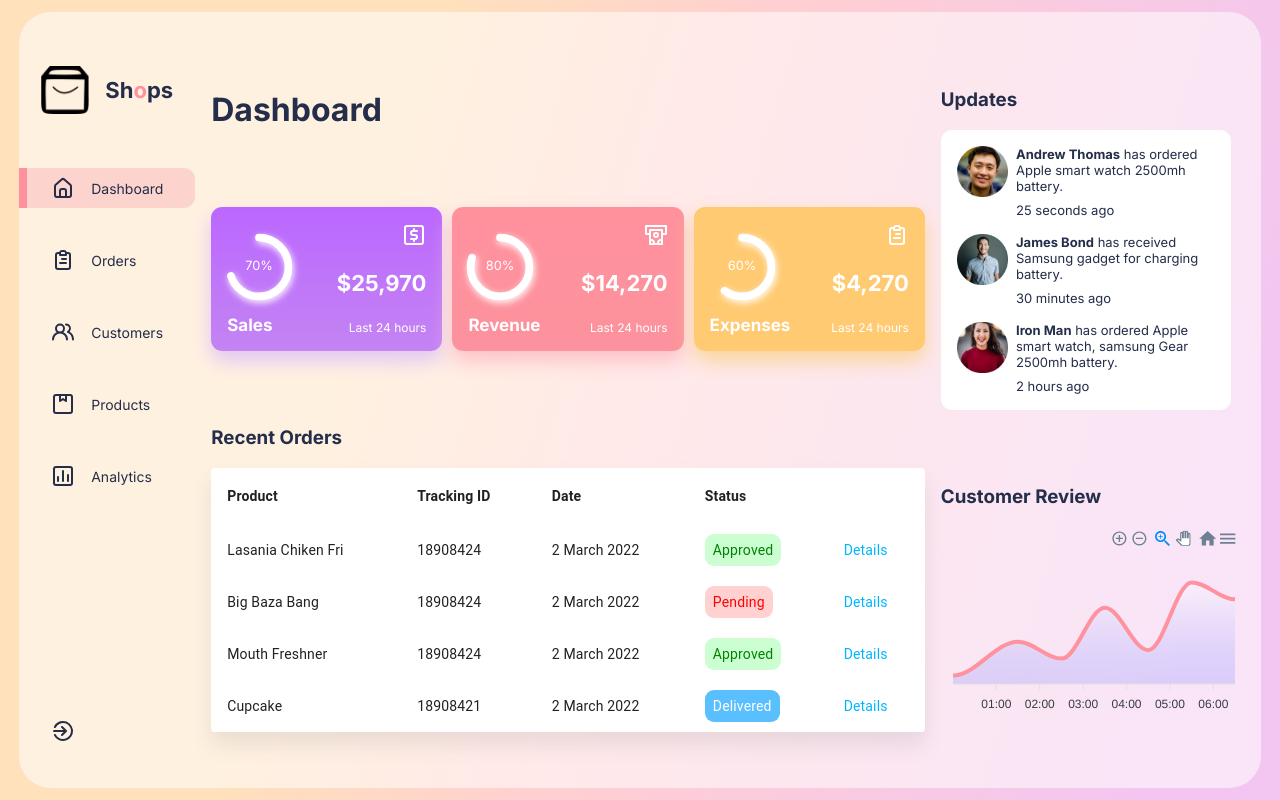
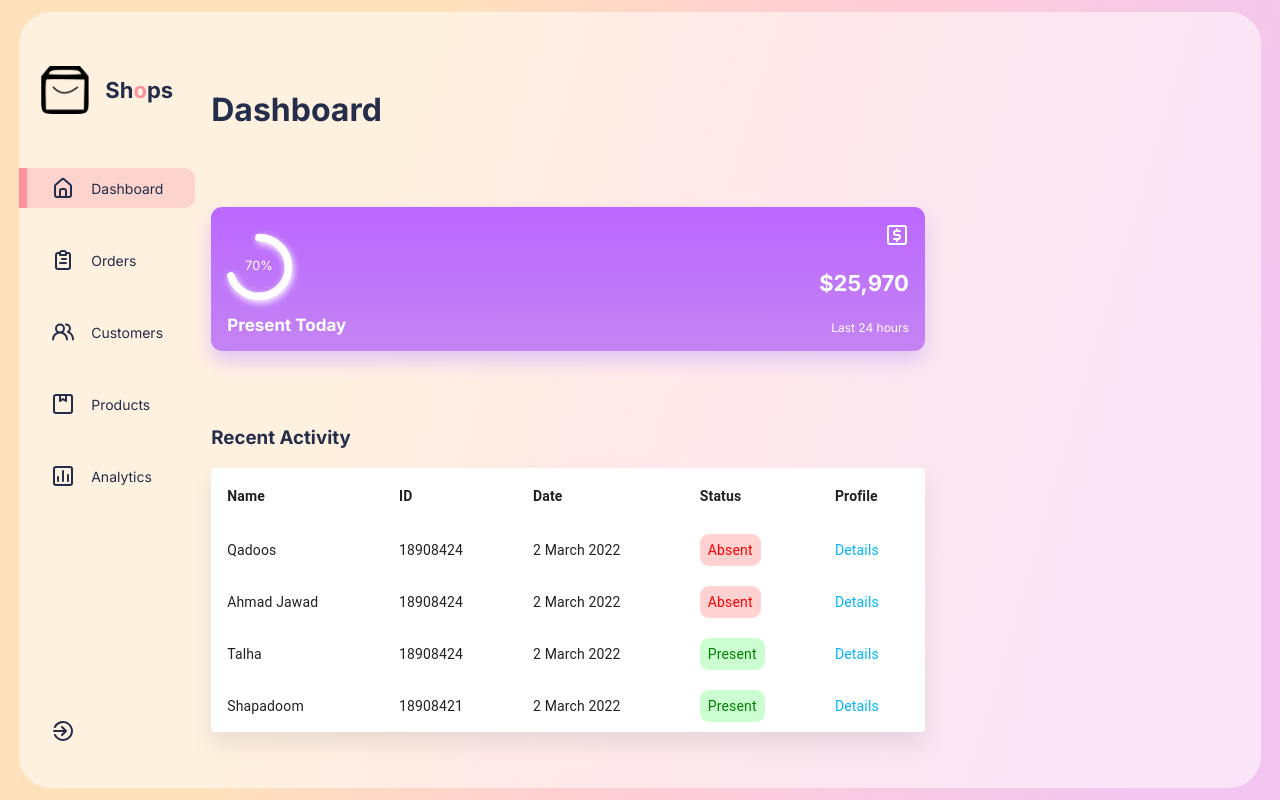
Before and after one commit to ZainRk/React-Admin-Dashboard-public, a React (Create React App) app: page / in a window 1280 px wide. Built offline with nearby package versions, Linux system fonts and the light colour scheme.

Commit message:
Initial commit

```diff
--- a/package.json
+++ b/package.json
@@ -11,6 +11,7 @@
         "@testing-library/react": "^12.0.0",
         "@testing-library/user-event": "^13.2.1",
         "apexcharts": "^3.35.0",
+        "axios": "^1.3.5",
         "framer-motion": "^6.2.9",
         "react": "^18.0.0",
         "react-apexcharts": "^1.4.0",
--- a/src/App.js
+++ b/src/App.js
@@ -1,15 +1,20 @@
-import './App.css'
-import MainDash from './components/MainDash/MainDash';
-import RightSide from './components/RigtSide/RightSide';
-import Sidebar from './components/Sidebar';
+import "./App.css";
+import React from "react";
+// import axios from "axios";
+
+import MainDash from "./components/MainDash/MainDash";
+// import RightSide from "./components/RigtSide/RightSide";
+import Sidebar from "./components/Sidebar";
 
 function App() {
   return (
     <div className="App">
       <div className="AppGlass">
-        <Sidebar/>
-        <MainDash/>
-        <RightSide/>
+        <Sidebar />
+        <MainDash />
+        {/* <RightSide/> */}
+
+        {/* <h1>{if(message){}}</h1> */}
       </div>
     </div>
   );
--- a/src/Data/Data.js
+++ b/src/Data/Data.js
@@ -33,18 +33,18 @@ export const SidebarData = [
   },
   {
     icon: UilPackage,
-    heading: 'Products'
+    heading: "Products",
   },
   {
     icon: UilChart,
-    heading: 'Analytics'
+    heading: "Analytics",
   },
 ];
 
 // Analytics Cards Data
 export const cardsData = [
   {
-    title: "Sales",
+    title: "Present Today",
     color: {
       backGround: "linear-gradient(180deg, #bb67ff 0%, #c484f3 100%)",
       boxShadow: "0px 10px 20px 0px #e0c6f5",
@@ -59,39 +59,41 @@ export const cardsData = [
       },
     ],
   },
-  {
-    title: "Revenue",
-    color: {
-      backGround: "linear-gradient(180deg, #FF919D 0%, #FC929D 100%)",
-      boxShadow: "0px 10px 20px 0px #FDC0C7",
-    },
-    barValue: 80,
-    value: "14,270",
-    png: UilMoneyWithdrawal,
-    series: [
-      {
-        name: "Revenue",
-        data: [10, 100, 50, 70, 80, 30, 40],
-      },
-    ],
-  },
-  {
-    title: "Expenses",
-    color: {
-      backGround:
-        "linear-gradient(rgb(248, 212, 154) -146.42%, rgb(255 202 113) -46.42%)",
-      boxShadow: "0px 10px 20px 0px #F9D59B",
-    },
-    barValue: 60,
-    value: "4,270",
-    png: UilClipboardAlt,
-    series: [
-      {
-        name: "Expenses",
-        data: [10, 25, 15, 30, 12, 15, 20],
-      },
-    ],
-  },
+  // Data for cards that have stats
+
+  // {
+  //   title: "Revenue",
+  //   color: {
+  //     backGround: "linear-gradient(180deg, #FF919D 0%, #FC929D 100%)",
+  //     boxShadow: "0px 10px 20px 0px #FDC0C7",
+  //   },
+  //   barValue: 80,
+  //   value: "14,270",
+  //   png: UilMoneyWithdrawal,
+  //   series: [
+  //     {
+  //       name: "Revenue",
+  //       data: [10, 100, 50, 70, 80, 30, 40],
+  //     },
+  //   ],
+  // },
+  // {
+  //   title: "Expenses",
+  //   color: {
+  //     backGround:
+  //       "linear-gradient(rgb(248, 212, 154) -146.42%, rgb(255 202 113) -46.42%)",
+  //     boxShadow: "0px 10px 20px 0px #F9D59B",
+  //   },
+  //   barValue: 60,
+  //   value: "4,270",
+  //   png: UilClipboardAlt,
+  //   series: [
+  //     {
+  //       name: "Expenses",
+  //       data: [10, 25, 15, 30, 12, 15, 20],
+  //     },
+  //   ],
+  // },
 ];
 
 // Recent Update Card Data
--- a/src/components/Table/Table.jsx
+++ b/src/components/Table/Table.jsx
@@ -13,40 +13,35 @@ function createData(name, trackingId, date, status) {
 }
 
 const rows = [
-  createData("Lasania Chiken Fri", 18908424, "2 March 2022", "Approved"),
-  createData("Big Baza Bang ", 18908424, "2 March 2022", "Pending"),
-  createData("Mouth Freshner", 18908424, "2 March 2022", "Approved"),
-  createData("Cupcake", 18908421, "2 March 2022", "Delivered"),
+  createData("Qadoos", 18908424, "2 March 2022", "Absent"),
+  createData("Ahmad Jawad", 18908424, "2 March 2022", "Absent"),
+  createData("Talha", 18908424, "2 March 2022", "Present"),
+  createData("Shapadoom", 18908421, "2 March 2022", "Present"),
 ];
 
-
-const makeStyle=(status)=>{
-  if(status === 'Approved')
-  {
+const makeStyle = (status) => {
+  if (status === "Present") {
     return {
-      background: 'rgb(145 254 159 / 47%)',
-      color: 'green',
+      background: "rgb(145 254 159 / 47%)",
+      color: "green",
+    };
+  } else if (status === "Absent") {
+    return {
+      background: "#ffadad8f",
+      color: "red",
+    };
+  } else {
+    return {
+      background: "#59bfff",
+      color: "white",
+    };
   }
-  }
-  else if(status === 'Pending')
-  {
-    return{
-      background: '#ffadad8f',
-      color: 'red',
-    }
-  }
-  else{
-    return{
-      background: '#59bfff',
-      color: 'white',
-    }
-  }
-}
+};
 
 export default function BasicTable() {
   return (
     <div className="Table">
-      <h3>Recent Orders</h3>
+      <h3>Recent Activity</h3>
       <TableContainer
         component={Paper}
         style={{ boxShadow: "0px 13px 20px 0px #80808029" }}
@@ -54,11 +49,11 @@ export default function BasicTable() {
         <Table sx={{ minWidth: 650 }} aria-label="simple table">
           <TableHead>
             <TableRow>
-                <TableCell>Product</TableCell>
-                <TableCell align="left">Tracking ID</TableCell>
+              <TableCell>Name</TableCell>
+              <TableCell align="left">ID</TableCell>
               <TableCell align="left">Date</TableCell>
               <TableCell align="left">Status</TableCell>
-                <TableCell align="left"></TableCell>
+              <TableCell align="left">Profile</TableCell>
             </TableRow>
           </TableHead>
           <TableBody style={{ color: "white" }}>
@@ -73,9 +68,13 @@ export default function BasicTable() {
                 <TableCell align="left">{row.trackingId}</TableCell>
                 <TableCell align="left">{row.date}</TableCell>
                 <TableCell align="left">
-                    <span className="status" style={makeStyle(row.status)}>{row.status}</span>
+                  <span className="status" style={makeStyle(row.status)}>
+                    {row.status}
+                  </span>
                 </TableCell>
-                  <TableCell align="left" className="Details">Details</TableCell>
+                <TableCell align="left" className="Details">
+                  Details
+                </TableCell>
               </TableRow>
             ))}
           </TableBody>
```
Also changed, not shown: src/components/MainDash/MainDash.css (+5 -6 lines), 2 other files (tests, documents, lock files or other folders). Lines whose indentation alone changed are shown as unchanged.
